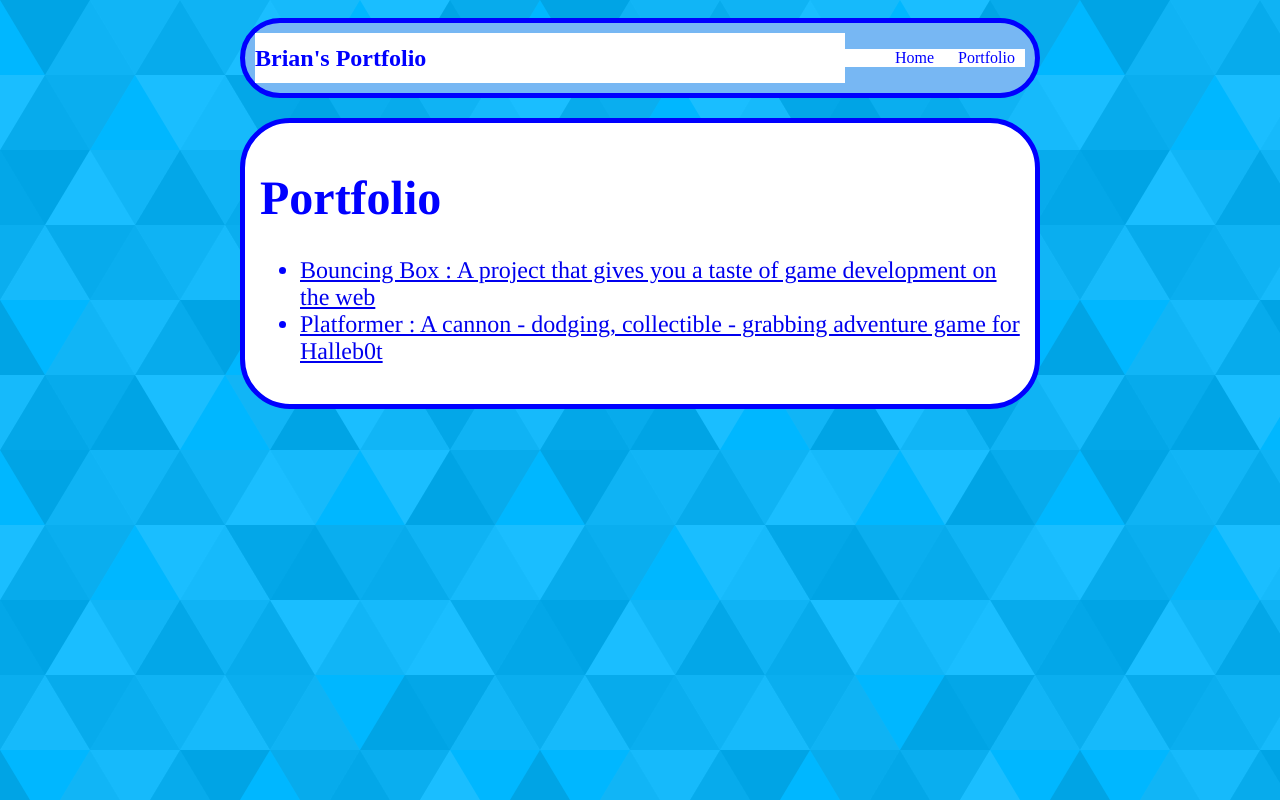
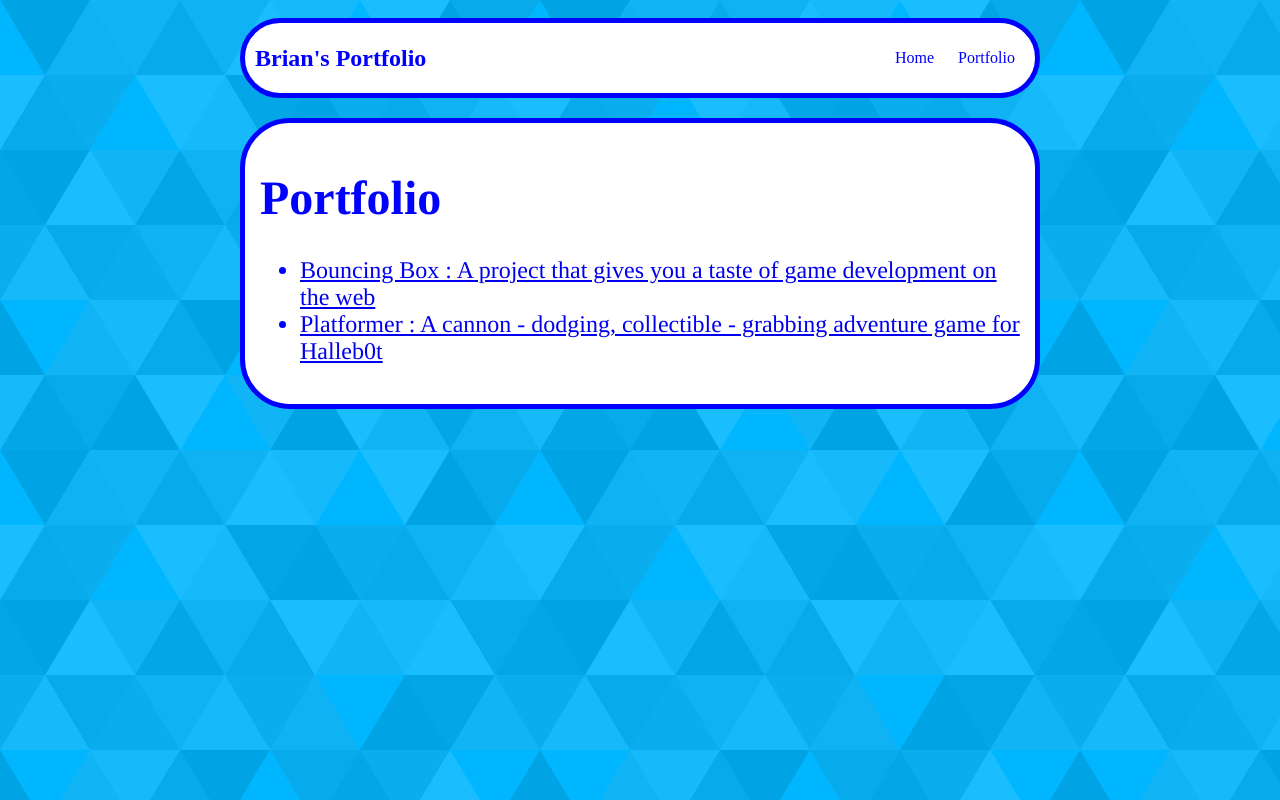
Before and after one commit to bwylie1/bwylie1.github.io, a plain HTML site: page portfolio.html in a window 1280 px wide. Drawn offline with nearby package versions, Linux system fonts and the light colour scheme.

Commit message:
add portfolio.html file

```diff
--- a/portfolio.html
+++ b/portfolio.html
@@ -20,7 +20,7 @@
 
             /* navigation menu */
             nav {
-                background: rgb(119, 183, 243);
+                background: white;
                 margin: 0 auto;
                 margin-bottom: 20px;
                 display: flex;
@@ -29,7 +29,7 @@
                 border-radius: 50px;
                 border-color: blue;
                 border-width: 5px;
-                border-style: solid
+                border-style: solid;
             }
             nav header {
                 display: flex;
```
